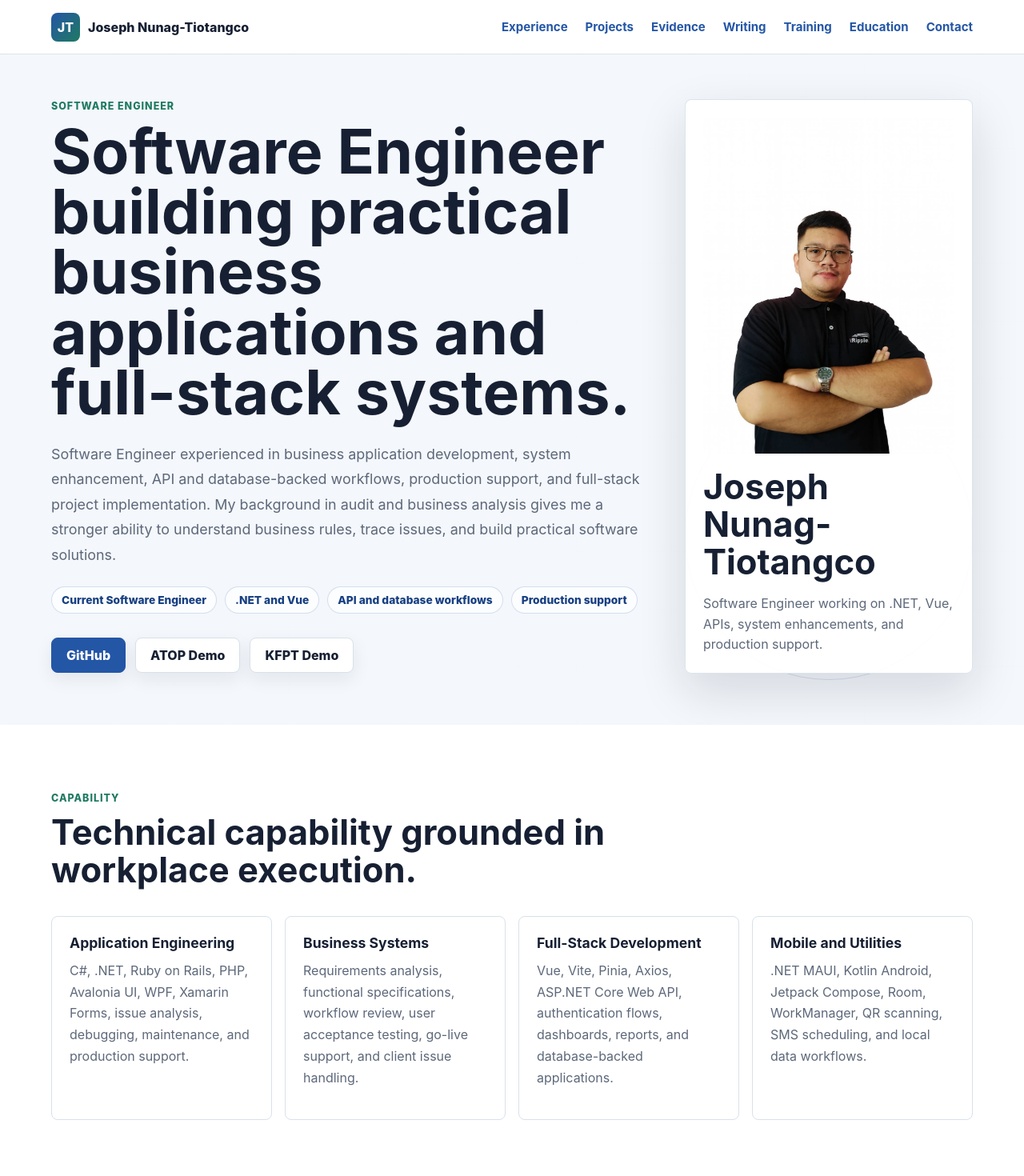
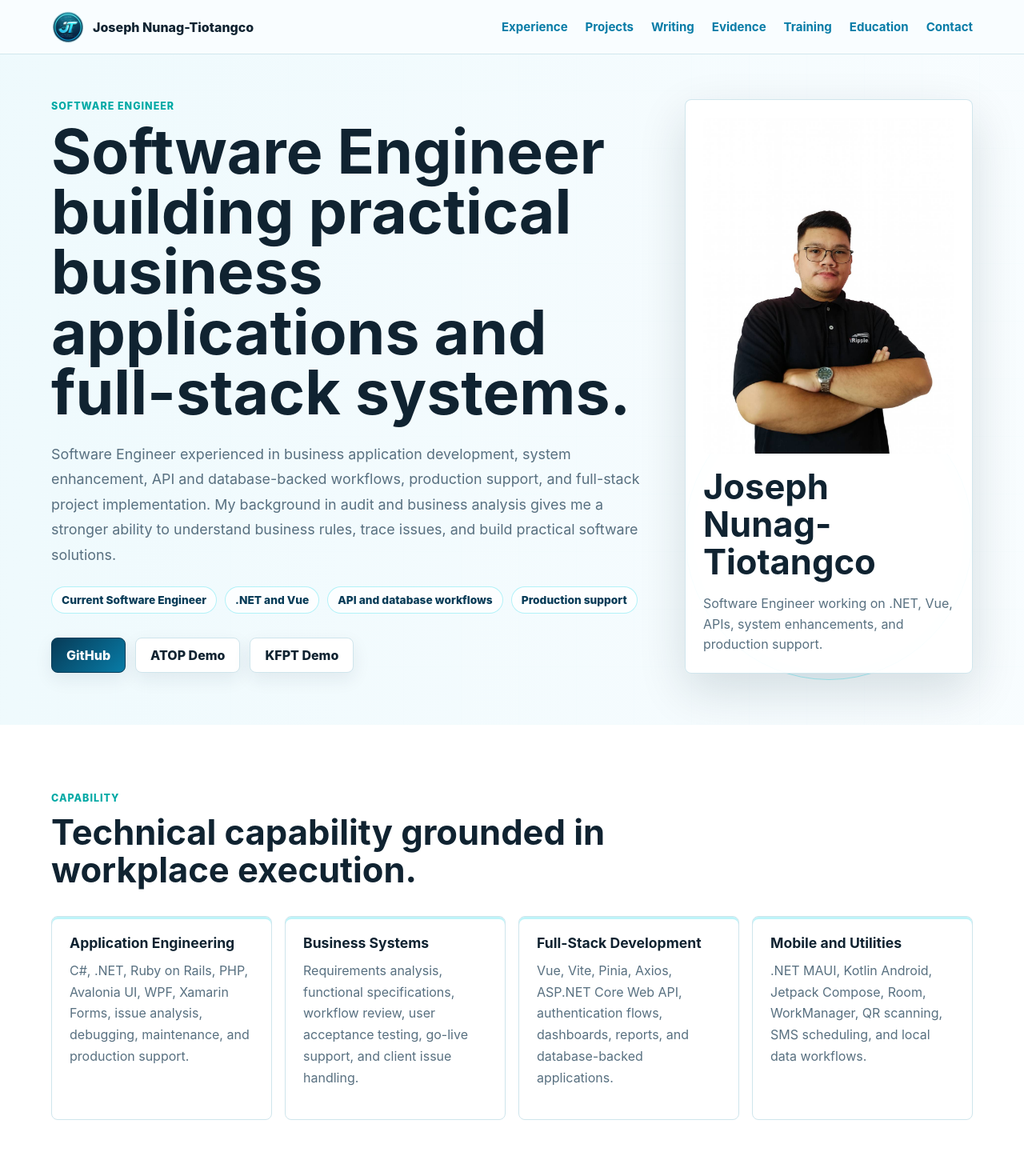
Before and after one commit to josephntiotangco/josephntiotangco_web_portfolio, a Vue app: page / in a window 1280 px wide. Shown: the top 1470 px of the page at 80% size. Built offline with nearby package versions, Linux system fonts and the light colour scheme.

Commit message:
update branding icon and assets

```diff
--- a/index.html
+++ b/index.html
@@ -7,6 +7,8 @@
       name="description"
       content="Professional web portfolio of Joseph Nunag-Tiotangco, highlighting software engineering work experience and selected projects."
     />
+    <!-- JT-2026/08/13 - add personal portfolio favicon -->
+    <link rel="icon" type="image/png" href="/favicon.png" />
     <title>Joseph Nunag-Tiotangco | Software Engineer</title>
   </head>
   <body>
--- a/src/App.vue
+++ b/src/App.vue
@@ -221,14 +221,16 @@ function moveEvidence(direction) {
 <template>
   <header class="topbar">
     <a class="brand" href="#top" aria-label="Joseph Nunag-Tiotangco portfolio">
-      <span class="brandMark">JT</span>
+      <!-- <span class="brandMark">JT</span> -->
+      <!-- JT-2026/08/13 - use personal logo as the portfolio brand mark -->
+      <img class="brandMark" src="/assets/jt-logo-192.png" alt="" aria-hidden="true" />
       <span>{{ profile.name }}</span>
     </a>
     <nav class="nav" aria-label="Primary navigation">
       <a href="#experience">Experience</a>
       <a href="#projects">Projects</a>
+      <a href="#writing">Writing</a>
       <a href="#evidence">Evidence</a>
-      <a href="#writing">Writing</a>
       <a href="#training">Training</a>
       <a href="#education">Education</a>
       <a href="#contact">Contact</a>
@@ -323,6 +325,23 @@ function moveEvidence(direction) {
       </div>
     </section>
 
+    <section id="writing" class="section" aria-labelledby="writing-title">
+      <div class="sectionHeading">
+        <p class="eyebrow">Writing</p>
+        <h2 id="writing-title">Public writing that supports my software engineering journey.</h2>
+      </div>
+      <div class="writingGrid">
+        <article v-for="item in writingItems" :key="item.title" class="writingItem">
+          <p class="writingMeta">{{ item.platform }}</p>
+          <h3>{{ item.title }}</h3>
+          <p>{{ item.summary }}</p>
+          <a :href="item.link" target="_blank" rel="noreferrer">
+            Read article
+          </a>
+        </article>
+      </div>
+    </section>
+
     <section id="evidence" class="section muted" aria-labelledby="evidence-title">
       <div class="sectionHeading">
         <p class="eyebrow">Public Evidence</p>
@@ -374,23 +393,6 @@ function moveEvidence(direction) {
           </figure>
           <button type="button" aria-label="Next evidence" @click="moveEvidence(1)">›</button>
         </div>
-      </div>
-    </section>
-
-    <section id="writing" class="section" aria-labelledby="writing-title">
-      <div class="sectionHeading">
-        <p class="eyebrow">Writing</p>
-        <h2 id="writing-title">Public writing that supports my software engineering journey.</h2>
-      </div>
-      <div class="writingGrid">
-        <article v-for="item in writingItems" :key="item.title" class="writingItem">
-          <p class="writingMeta">{{ item.platform }}</p>
-          <h3>{{ item.title }}</h3>
-          <p>{{ item.summary }}</p>
-          <a :href="item.link" target="_blank" rel="noreferrer">
-            Read article
-          </a>
-        </article>
       </div>
     </section>
 
--- a/src/styles.css
+++ b/src/styles.css
@@ -1,4 +1,4 @@
-:root {
+/* :root {
   --ink: #172033;
   --muted: #5d687a;
   --line: #d9e1ea;
@@ -9,6 +9,21 @@
   --green: #1f7a62;
   --gold: #b36b24;
   --shadow: 0 22px 60px rgba(20, 35, 60, 0.14);
+} */
+/* JT-2026/08/13 - align the site palette with the personal logo */
+:root {
+  --ink: #102331;
+  --muted: #587080;
+  --line: #cfe5ec;
+  --panel: #ffffff;
+  --soft: #eef8fb;
+  --blue: #087ca7;
+  --blue-dark: #073b57;
+  --green: #00a9a5;
+  --cyan: #18d7e8;
+  --gold: #b9852f;
+  --deep: #062235;
+  --shadow: 0 22px 60px rgba(4, 34, 53, 0.14);
 }
 
 * {
@@ -72,8 +87,8 @@ h3 {
   justify-content: space-between;
   min-height: 68px;
   padding: 0 5vw;
-  border-bottom: 1px solid rgba(217, 225, 234, 0.88);
-  background: rgba(255, 255, 255, 0.94);
+  border-bottom: 1px solid rgba(207, 229, 236, 0.92);
+  background: rgba(249, 253, 255, 0.94);
   backdrop-filter: blur(14px);
 }
 
@@ -85,7 +100,7 @@ h3 {
   font-weight: 800;
 }
 
-.brandMark {
+/* .brandMark {
   display: inline-grid;
   width: 36px;
   height: 36px;
@@ -94,6 +109,13 @@ h3 {
   color: #fff;
   background: linear-gradient(135deg, var(--blue), var(--green));
   letter-spacing: 0;
+} */
+/* JT-2026/08/13 - render the personal logo as the brand mark */
+.brandMark {
+  display: block;
+  width: 42px;
+  height: 42px;
+  object-fit: contain;
 }
 
 .nav {
@@ -113,7 +135,7 @@ h3 {
   align-items: center;
   min-height: calc(100vh - 68px);
   padding: 7vh 5vw 8vh;
-  background:
+  /* background:
     linear-gradient(90deg, rgba(244, 247, 251, 0.98), rgba(244, 247, 251, 0.92)),
     repeating-linear-gradient(
       90deg,
@@ -129,7 +151,26 @@ h3 {
       transparent 1px,
       transparent 72px
     ),
-    #f4f7fb;
+    #f4f7fb; */
+  /* JT-2026/08/13 - use logo-inspired cyan grid pattern */
+  background:
+    linear-gradient(90deg, rgba(239, 250, 253, 0.98), rgba(249, 253, 255, 0.9)),
+    linear-gradient(135deg, rgba(24, 215, 232, 0.13), transparent 42%),
+    repeating-linear-gradient(
+      90deg,
+      rgba(8, 124, 167, 0.1) 0,
+      rgba(8, 124, 167, 0.1) 1px,
+      transparent 1px,
+      transparent 72px
+    ),
+    repeating-linear-gradient(
+      0deg,
+      rgba(0, 169, 165, 0.1) 0,
+      rgba(0, 169, 165, 0.1) 1px,
+      transparent 1px,
+      transparent 72px
+    ),
+    #eef8fb;
 }
 
 .hero::after {
@@ -138,8 +179,9 @@ h3 {
   bottom: 7vh;
   width: min(28vw, 360px);
   height: min(28vw, 360px);
-  border: 1px solid rgba(36, 86, 166, 0.16);
+  border: 1px solid rgba(24, 215, 232, 0.36);
   border-radius: 50%;
+  box-shadow: inset 0 0 0 10px rgba(8, 124, 167, 0.04);
   content: "";
   pointer-events: none;
 }
@@ -185,10 +227,10 @@ h3 {
 
 .roleStrip span {
   padding: 8px 12px;
-  border: 1px solid rgba(36, 86, 166, 0.18);
+  border: 1px solid rgba(24, 215, 232, 0.32);
   border-radius: 999px;
   color: var(--blue-dark);
-  background: rgba(255, 255, 255, 0.72);
+  background: rgba(255, 255, 255, 0.78);
   font-size: 0.86rem;
   font-weight: 800;
 }
@@ -209,15 +251,15 @@ h3 {
 
 .button.primary {
   color: #fff;
-  border-color: var(--blue);
-  background: var(--blue);
+  border-color: var(--blue-dark);
+  background: linear-gradient(135deg, var(--blue-dark), var(--blue));
 }
 
 .profileCard {
   display: grid;
   gap: 18px;
   padding: 22px;
-  border: 1px solid rgba(217, 225, 234, 0.9);
+  border: 1px solid rgba(207, 229, 236, 0.95);
   border-radius: 8px;
   background: rgba(255, 255, 255, 0.92);
   box-shadow: var(--shadow);
@@ -242,7 +284,9 @@ h3 {
 }
 
 .section.muted {
-  background: var(--soft);
+  background:
+    linear-gradient(180deg, rgba(238, 248, 251, 0.96), rgba(246, 252, 253, 0.98)),
+    var(--soft);
 }
 
 .sectionHeading {
@@ -265,6 +309,17 @@ h3 {
   border: 1px solid var(--line);
   border-radius: 8px;
   background: var(--panel);
+}
+
+/* JT-2026/08/13 - add restrained cyan edge accents from the logo */
+.capabilityGrid article,
+.project,
+.timelineItem,
+.trainingItem,
+.writingItem,
+.educationItem,
+.evidenceGallery figure {
+  box-shadow: inset 0 3px 0 rgba(24, 215, 232, 0.28);
 }
 
 .capabilityGrid article {
@@ -348,9 +403,10 @@ h3 {
 
 .project li {
   padding: 7px 10px;
-  border: 1px solid var(--line);
+  border: 1px solid rgba(207, 229, 236, 0.9);
   border-radius: 999px;
-  color: var(--muted);
+  color: var(--blue-dark);
+  background: rgba(238, 248, 251, 0.74);
   font-size: 0.82rem;
   font-weight: 700;
 }
```
Also changed, not shown: public/assets/jt-logo-192.png (added), public/favicon.png (added).
